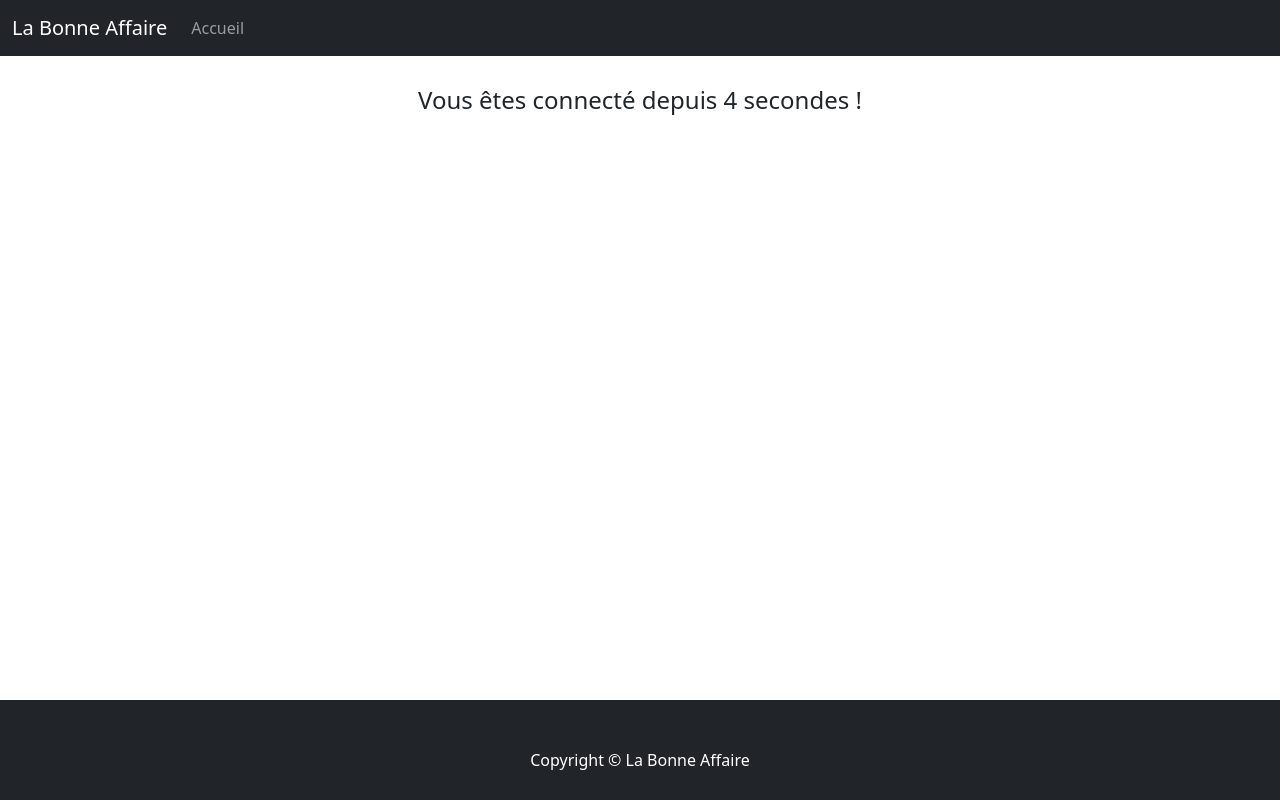
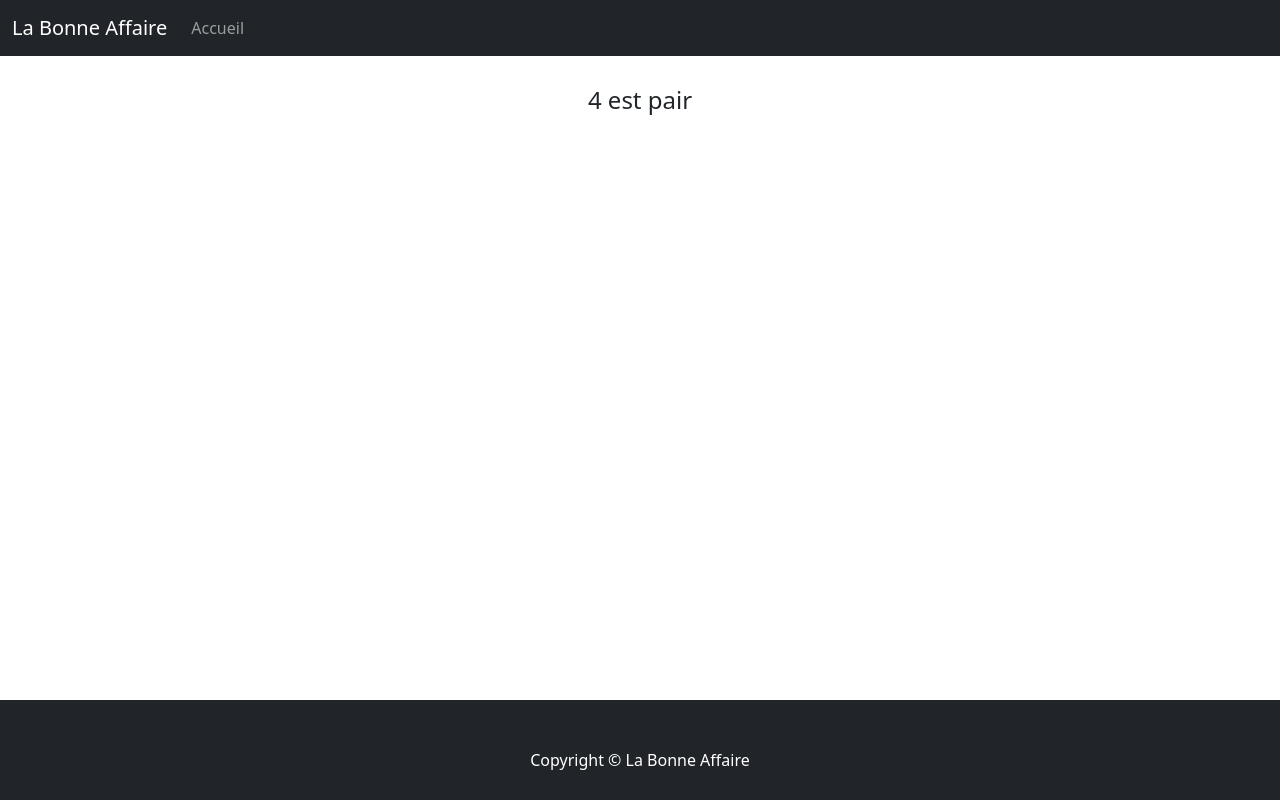
Before and after one commit to gwelle/app_rightdeal_angular, an Angular app: page / in a window 1280 px wide. Built offline with nearby package versions, Linux system fonts and the light colour scheme.

Commit message:
Example of the use of operator into an  observable

```diff
--- a/src/app/app.component.html
+++ b/src/app/app.component.html
@@ -18,7 +18,7 @@
 
 <!-- Contenu -->
 <div style="text-align:center; padding-top:2%; font-size: 1.5rem;">
-  <p>Vous êtes connecté depuis {{ seconds }} secondes !</p>
+  <p> {{ seconds }} </p>
 </div>
 
 <router-outlet></router-outlet>
--- a/src/app/app.component.ts
+++ b/src/app/app.component.ts
@@ -1,5 +1,6 @@
 import { Component, OnInit } from '@angular/core';
 import { interval } from 'rxjs';
+import { filter, map } from 'rxjs/operators';
 
 @Component({
   selector: 'app-root',
@@ -15,7 +16,7 @@ export class AppComponent implements OnInit {
   prixThree : number = 15;
   message : string = '';
 
-  seconds : number = 0;
+  seconds: string = '';
 
   constructor() {
     this.ngOnInit();
@@ -23,7 +24,12 @@ export class AppComponent implements OnInit {
 
   ngOnInit(): void {
     console.log('AppComponent::ngOnInit()');
-    const counter = interval(1000); // 1s
+
+
+    const counter = interval(1000).pipe(
+      filter(value => value % 2 === 0),
+      map((value: number) => value % 2 === 0 ? `${value} est pair` :`${value} est impair`));
+
 
     // subscribe to the counter and display the value in the console
     // subscribe (event|value, error, complete)
```
